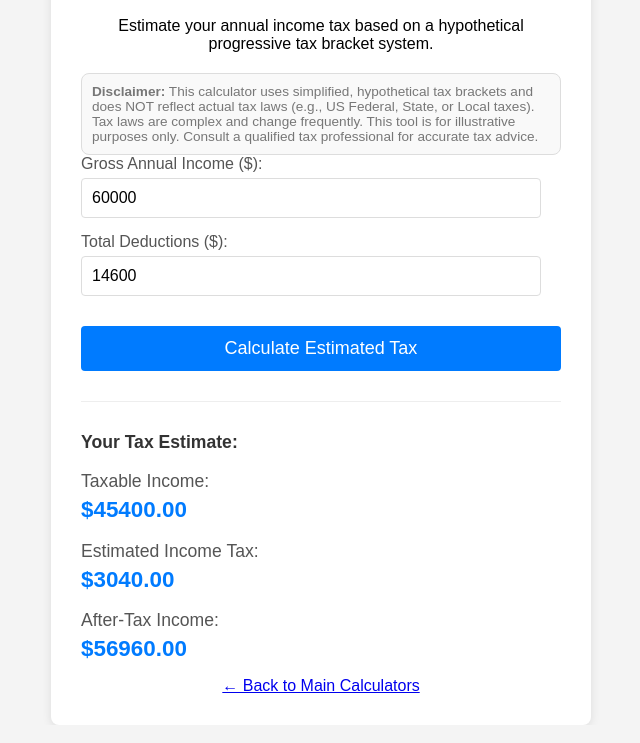
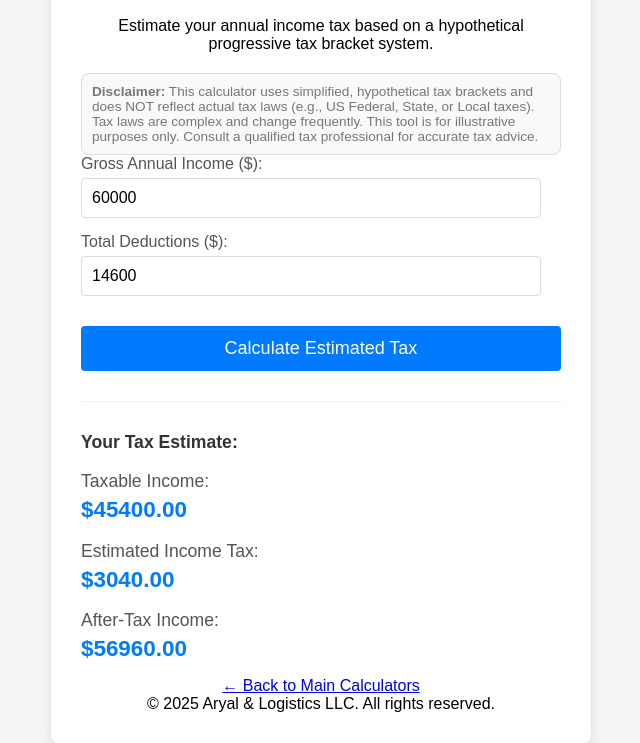
Before and after one commit to saryal10/calculators, a plain HTML site: page html/taxcalc.html in a window 1280 px wide. Shown: the part 128-871 px from the top of the page, without its empty margins (319-959 px from the left). Drawn offline with Linux system fonts and the light colour scheme.

Commit message:
Update taxcalc.html

```diff
--- a/html/taxcalc.html
+++ b/html/taxcalc.html
@@ -77,6 +77,9 @@
             <p id="afterTaxIncome" class="value after-tax-income">$0.00</p>
         </div>
         <a href="../index.html" class="back-link">← Back to Main Calculators</a>
+     <div class="footer-copyright">
+        &copy; 2025 Aryal & Logistics LLC. All rights reserved.
+    </div>
     </div>
     <script src="../scripts/taxcalc-script.js"></script>
 </body>
```
